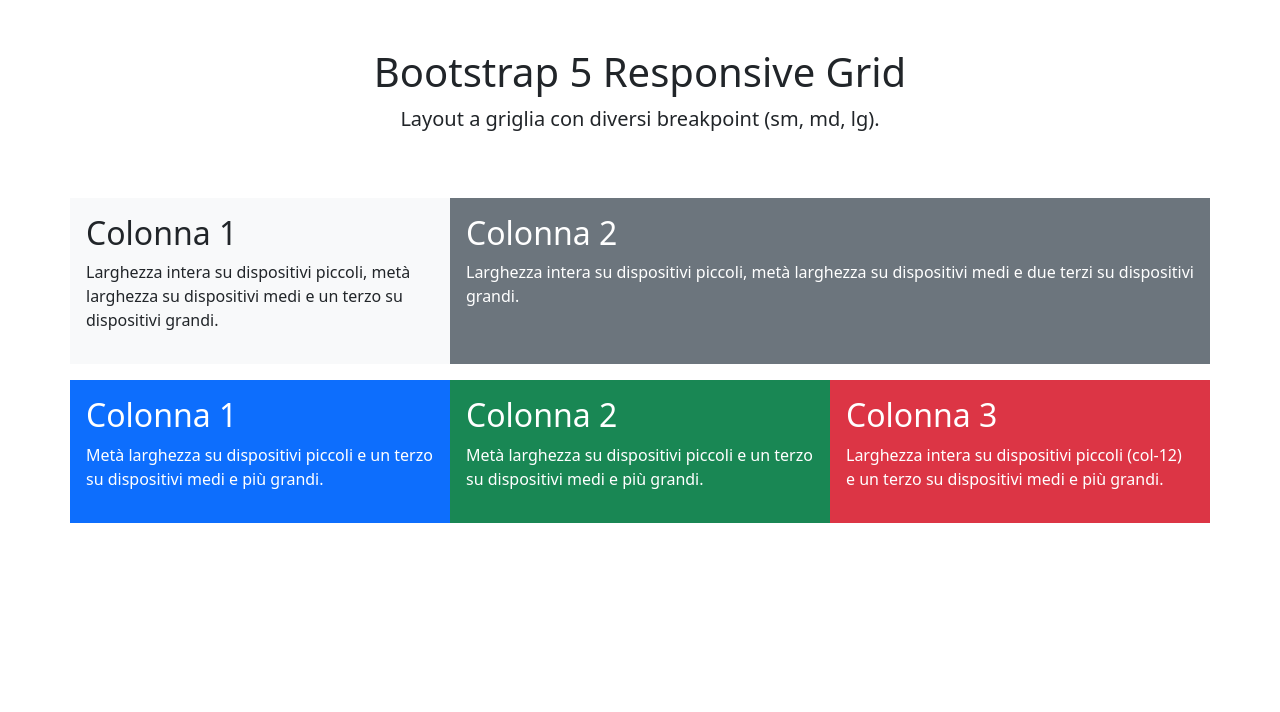
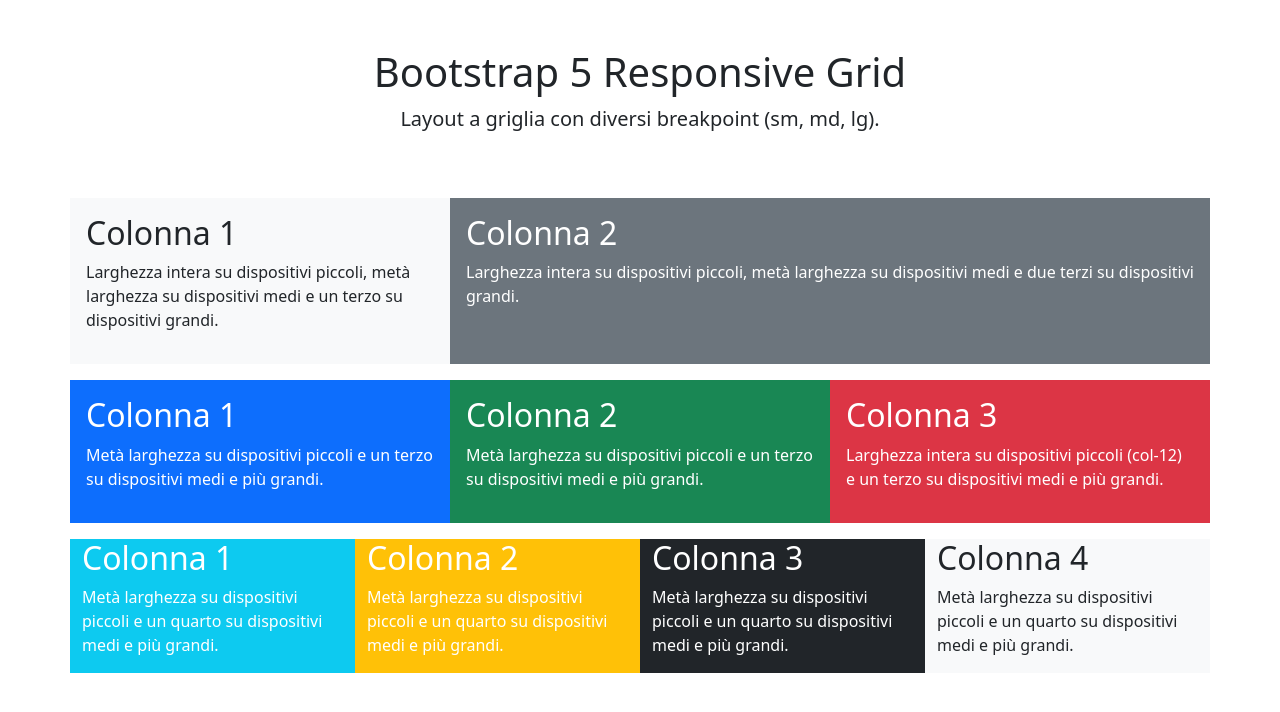
Before and after one commit to Giulia-Ciampelli/htmlcss-bootstrap-layout, a plain HTML site: page index.html in a window 1280 px wide. Drawn offline with nearby package versions, Linux system fonts and the light colour scheme.

Commit message:
docs: add third row

```diff
--- a/index.html
+++ b/index.html
@@ -69,8 +69,41 @@
                     </p>
                 </div>
             </div>
-            <div class="row">
 
+            <!-- terza riga -->
+            <div class="row pb-3 text-white">
+                <div class="col bg-info">
+                    <h2>
+                        Colonna 1
+                    </h2>
+                    <p>
+                        Metà larghezza su dispositivi piccoli e un quarto su dispositivi medi e più grandi.
+                    </p>
+                </div>
+                <div class="col bg-warning">
+                    <h2>
+                        Colonna 2
+                    </h2>
+                    <p>
+                        Metà larghezza su dispositivi piccoli e un quarto su dispositivi medi e più grandi.
+                    </p>
+                </div>
+                <div class="col bg-dark">
+                    <h2>
+                        Colonna 3
+                    </h2>
+                    <p>
+                        Metà larghezza su dispositivi piccoli e un quarto su dispositivi medi e più grandi.
+                    </p>
+                </div>
+                <div class="col bg-light text-dark">
+                    <h2>
+                        Colonna 4
+                    </h2>
+                    <p>
+                        Metà larghezza su dispositivi piccoli e un quarto su dispositivi medi e più grandi.
+                    </p>
+                </div>
             </div>
         </div>
     </main>
```
